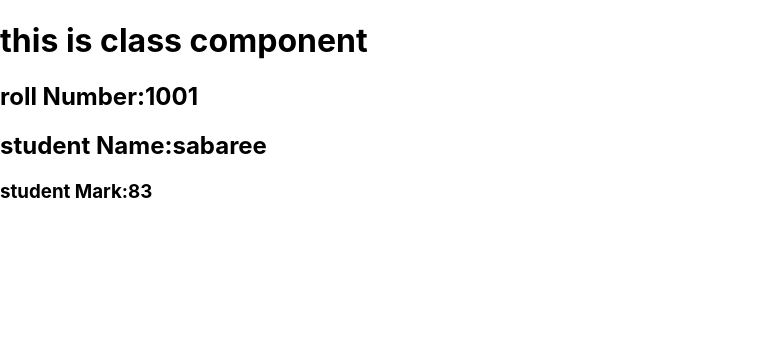
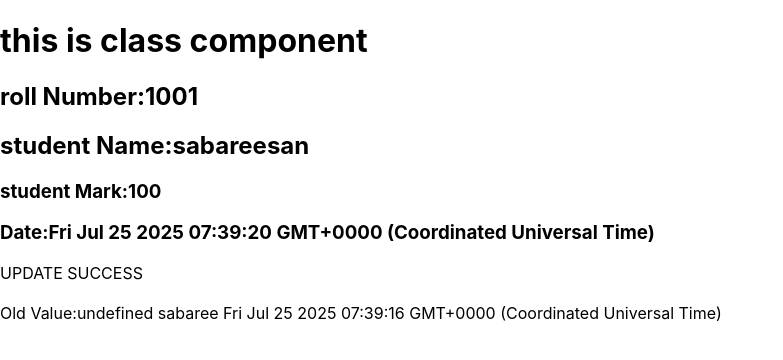
Before and after one commit to Sabareesan18/sabareesan, a React (Create React App) app in the folder myapp/: page / in a window 1280 px wide. Shown: the top 360 px of the page, without its empty margins (0-783 px from the left). Built offline with nearby package versions, Linux system fonts and the light colour scheme.

Commit message:
this is first time

```diff
--- a/myapp/src/App.js
+++ b/myapp/src/App.js
@@ -7,8 +7,30 @@ class App extends React.Component
     this.state={
       rno:1001,
       sname:"sabaree",
-      mark:83
+      mark:83,
+      date:Date()
     }
+  }
+  shouldComponentUpdate()
+  {
+    return true;
+  }
+  componentDidMount()
+  {
+    setTimeout(()=>{
+   this.setState({mark:100,sname:"sabareesan",date:Date()})
+
+    },4000)
+
+  }
+  getSnapshotBeforeUpdate(preProps,prevState)
+  {
+    document.getElementById("res1").innerHTML="<br>Old Value:"+prevState.marks+" "+prevState.sname+"  "+prevState.date
+
+  }
+  componentDidUpdate()
+  {
+    document.getElementById("res").innerHTML="UPDATE SUCCESS"
   }
   render()
   {
@@ -18,6 +40,9 @@ class App extends React.Component
       <h2>roll Number:{this.state.rno}</h2>
       <h2>student Name:{this.state.sname}</h2>
       <h3>student Mark:{this.state.mark}</h3>
+      <h3>Date:{this.state.date}</h3>
+      <div id ="res"></div>
+      <div id="res1"></div>
       </>
     )
   }
```
